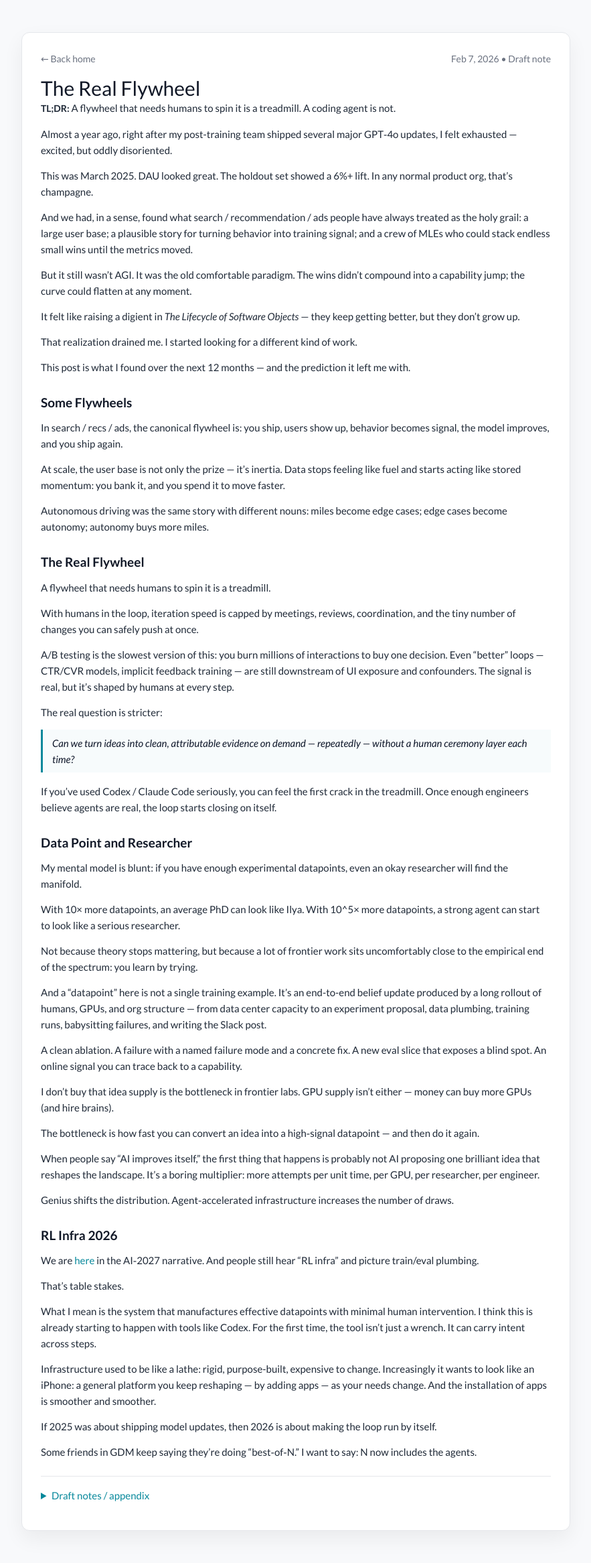
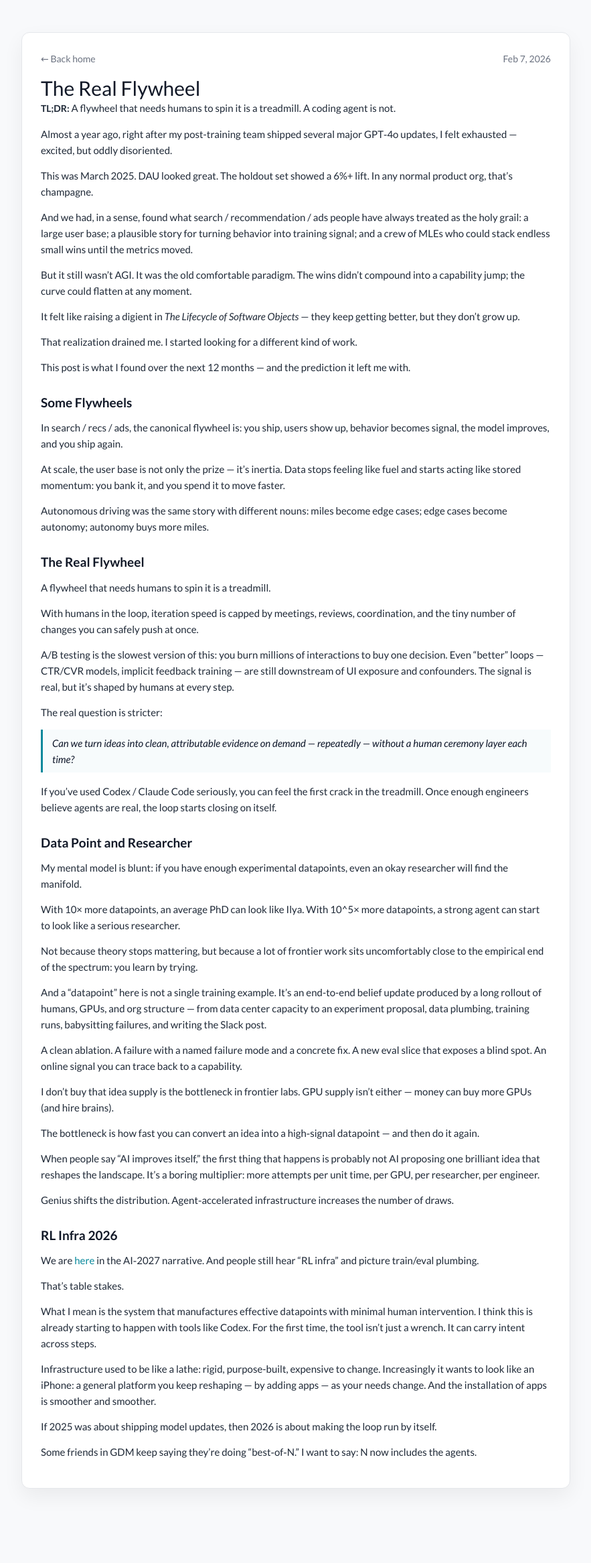
Before and after one commit to haossr/haossr.github.io, a Jekyll site: the page built from writing/the-real-flywheel/index.html, in a window 1280 px wide. Shown: the whole page at 67% size, without its empty margins (198-1081 px from the left). Built offline with Jekyll 4.4.1, drawn with Linux system fonts in a browser that asks for light colours; after the commit the page ends 2270 px from its top, so only the background shows below that.

Commit message:
Remove draft appendix from The Real Flywheel post

```diff
--- a/writing/the-real-flywheel/index.html
+++ b/writing/the-real-flywheel/index.html
@@ -46,19 +46,6 @@ layout: null
       color: #0f172a;
       font-style: italic;
     }
-    .essay-content .formula {
-      font-family: ui-monospace, SFMono-Regular, Menlo, Monaco, Consolas, "Liberation Mono", "Courier New", monospace;
-      background: #f3f4f6;
-      border-radius: 8px;
-      padding: 10px 12px;
-      overflow-x: auto;
-    }
-    .essay-content details {
-      border-top: 1px solid #e5e7eb;
-      margin-top: 24px;
-      padding-top: 16px;
-    }
-    .essay-content summary { cursor: pointer; color: #07889b; margin-bottom: 12px; }
     @media (max-width: 600px) {
       .essay-card { padding: 20px; }
       .essay-title { font-size: 26px; }
@@ -72,7 +59,7 @@ layout: null
     <article class="essay-card essay-content">
       <div class="essay-top">
         <a class="reading-back" href="/">&larr; Back home</a>
-        <div class="essay-meta">Feb 7, 2026 • Draft note</div>
+        <div class="essay-meta">Feb 7, 2026</div>
       </div>
 
       <h1 class="essay-title">The Real Flywheel</h1>
@@ -118,55 +105,6 @@ layout: null
       <p>If 2025 was about shipping model updates, then 2026 is about making the loop run by itself.</p>
       <p>Some friends in GDM keep saying they’re doing “best‑of‑N.” I want to say: N now includes the agents.</p>
 
-      <details>
-        <summary>Draft notes / appendix</summary>
-
-        <p><strong>Thesis:</strong> In frontier AI, the bottleneck is rarely how many ideas we can generate. The bottleneck is how fast we can turn an idea into a high‑signal datapoint — and do it repeatedly.</p>
-        <p>Iteration speed (even “dumb trial-and-error”) is a first-order competitive advantage. The labs that win can run more closed loops per unit time, with less org friction and higher signal quality.</p>
-
-        <h3>1) What counts as a datapoint?</h3>
-        <ul>
-          <li>Ablation results (what changed, how much, and with what confidence)</li>
-          <li>A failed run with a clear failure mode and corrective action</li>
-          <li>A new evaluation slice that reveals a blind spot</li>
-          <li>Online user feedback traceable to a capability</li>
-          <li>A safety/policy regression that is caught and localized</li>
-        </ul>
-
-        <h3>2) Effective datapoints = throughput × signal</h3>
-        <div class="formula">Let q_i ∈ [0, 1] be information quality of datapoint i.<br>
-          D_eff = Σ q_i ≈ N · q̄<br><br>
-          N = T / τ<br>
-          T = time window (e.g. one week)<br>
-          τ = cycle time from idea → experiment → result → attribution → next step
-        </div>
-        <p>Frontier advantage often comes from an order-of-magnitude reduction in τ, not a 10–20% improvement.</p>
-
-        <h3>3) Decomposition (where bottlenecks hide)</h3>
-        <div class="formula">D_eff ≈ GPU_throughput × Human_throughput × Automation_multiplier × Signal_quality × Org_friction^{-1}</div>
-        <ul>
-          <li><strong>GPU throughput:</strong> scheduling, queue time, utilization, failure waste</li>
-          <li><strong>Human throughput:</strong> implementation speed, glue-work burden, review latency</li>
-          <li><strong>Automation multiplier:</strong> agents + infra compress cycle time</li>
-          <li><strong>Signal quality:</strong> reproducible, attributable, comparable, auditable</li>
-          <li><strong>Org friction:</strong> permissions, alignment overhead, unclear ownership</li>
-        </ul>
-
-        <h3>4) Why more attempts matters</h3>
-        <p>If idea supply is not the bottleneck, then faster sampling of the idea manifold dominates. In long-tailed domains, increasing the number of attempts can materially improve the best observed outcome.</p>
-
-        <h3>5) The real flywheel: model capability ↔ infra automation</h3>
-        <ul>
-          <li>Better models → better agents</li>
-          <li>Better agents → more automation</li>
-          <li>More automation → shorter τ and higher q̄</li>
-          <li>Shorter τ + higher q̄ → more effective datapoints</li>
-          <li>More effective datapoints → faster discovery</li>
-          <li>Faster discovery → better models</li>
-        </ul>
-
-        <p><strong>Closing:</strong> The frontier is not only a competition of models — it’s a competition of feedback systems. GPUs are energy, researchers provide direction, and infra/agents convert energy into information.</p>
-      </details>
     </article>
   </div>
 </body>
```
